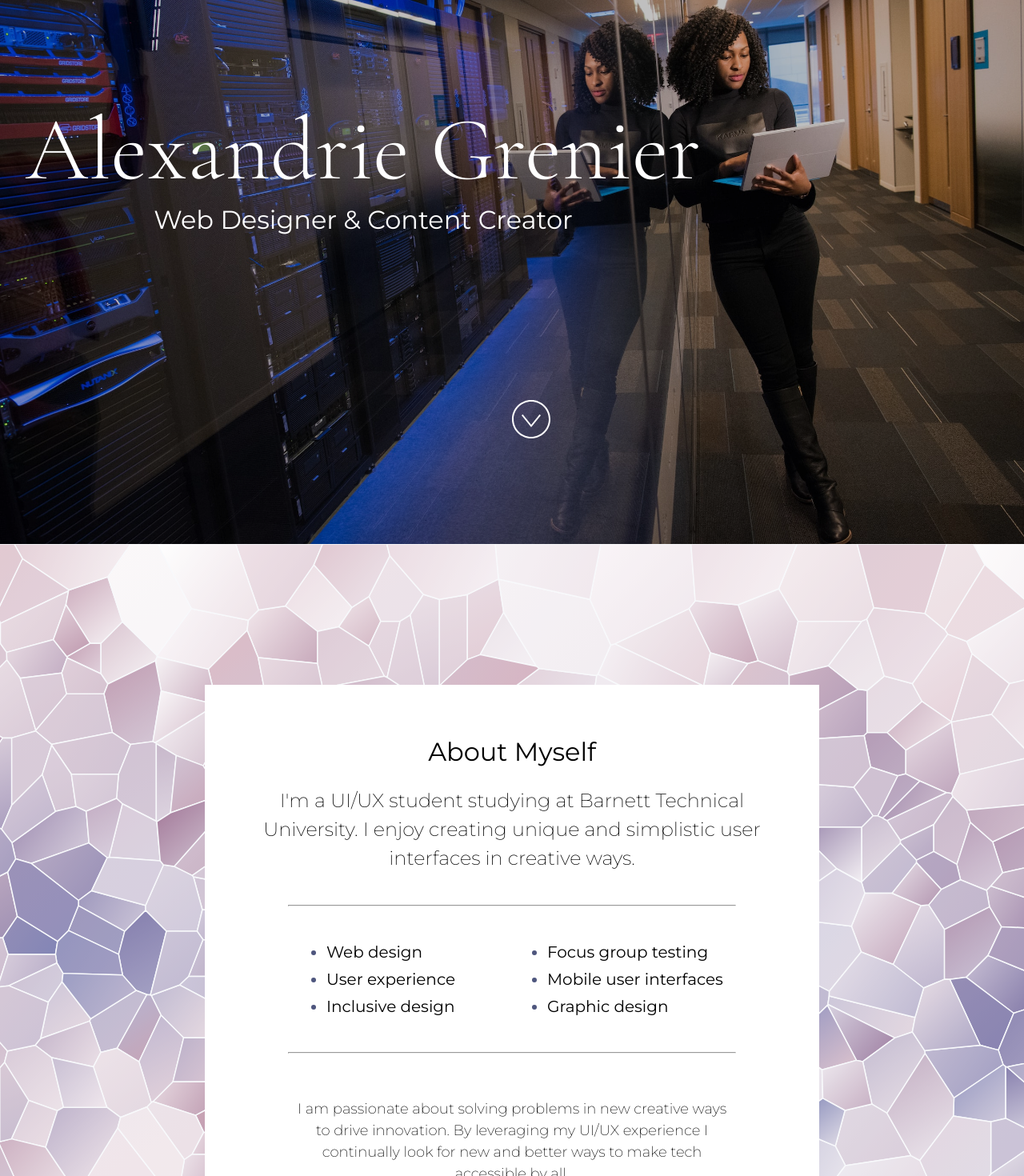
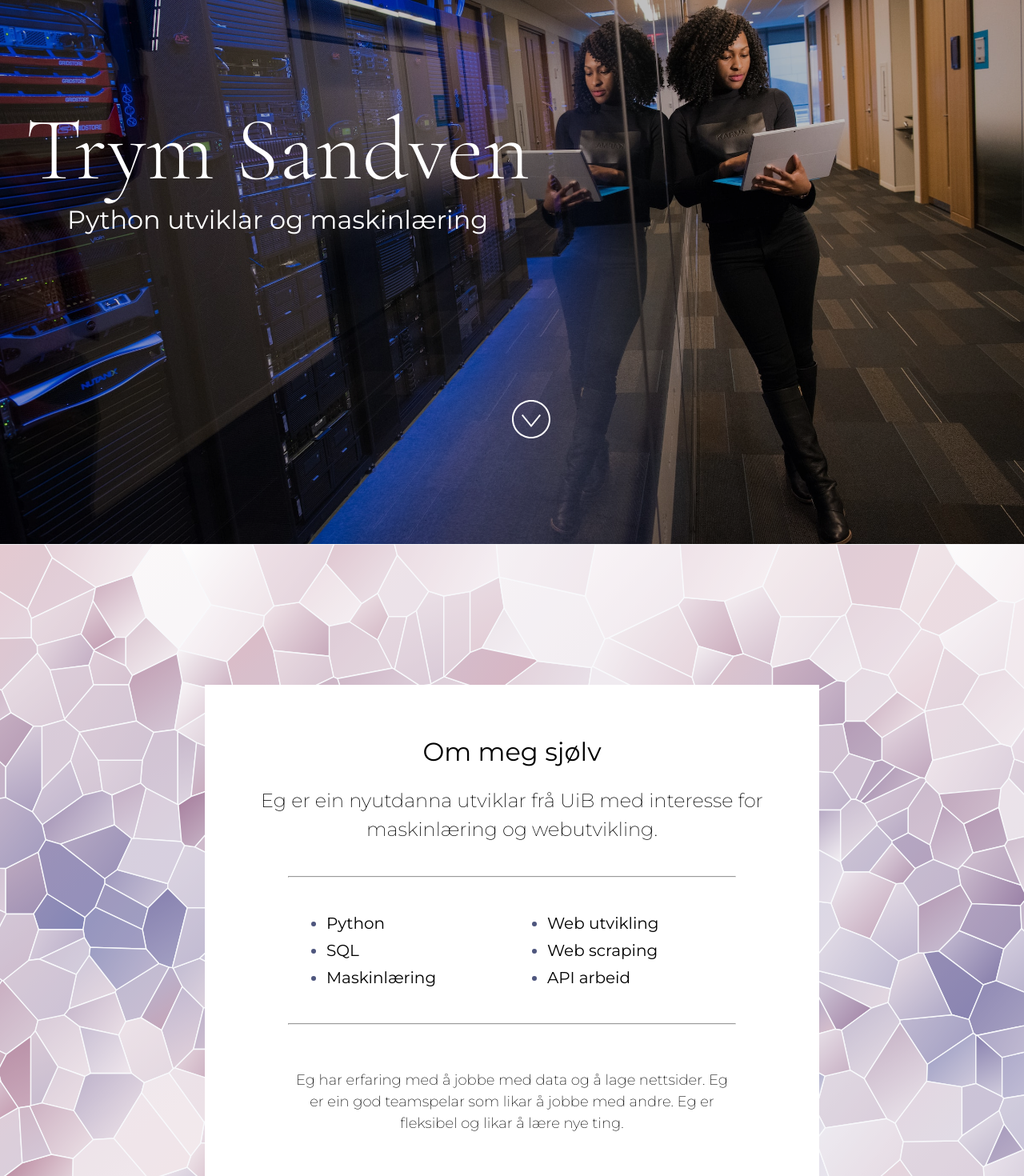
Before and after one commit to TrymSandven/Portfolio, a React (Vite) app: page / in a window 1280 px wide. Shown: the part 120-1590 px from the top of the page at 80% size. Built offline with nearby package versions, Linux system fonts and the light colour scheme.

Commit message:
updated about page

```diff
--- a/src/App.jsx
+++ b/src/App.jsx
@@ -24,12 +24,12 @@ import "./styles.css";
  * If you don't have one of the social sites listed, leave it as an empty string.
  */
 const siteProps = {
-  name: "Alexandrie Grenier",
-  title: "Web Designer & Content Creator",
-  email: "alex@example.com",
-  gitHub: "microsoft",
+  name: "Trym Sandven",
+  title: "Python utviklar og maskinlæring",
+  email: "trymsandven@gmail.com",
+  gitHub: "TrymSandven",
   instagram: "microsoft",
-  linkedIn: "satyanadella",
+  linkedIn: "trym-sandven-29200522b",
   medium: "",
   twitter: "microsoft",
   youTube: "Code",
--- a/src/Components/About.jsx
+++ b/src/Components/About.jsx
@@ -24,19 +24,19 @@ const imageAltText = "purple and blue abstract background";
  * Sort description that expands on your title on the Home component.
  */
 const description =
-  "I'm a UI/UX student studying at Barnett Technical University. I enjoy creating unique and simplistic user interfaces in creative ways.";
+  "Eg er ein nyutdanna utviklar frå UiB med interesse for maskinlæring og webutvikling.";
 
 /**
  * List of some of skills or technologies you work on, are learning,
  * passionate about, or enjoy,
  */
 const skillsList = [
-  "Web design",
-  "User experience",
-  "Inclusive design",
-  "Focus group testing",
-  "Mobile user interfaces",
-  "Graphic design",
+  "Python",
+  "SQL",
+  "Maskinlæring",
+  "Web utvikling",
+  "Web scraping",
+  "API arbeid",
 ];
 
 /**
@@ -45,7 +45,7 @@ const skillsList = [
  * about you on a professional level.
  */
 const detailOrQuote =
-  "I am passionate about solving problems in new creative ways to drive innovation. By leveraging my UI/UX experience I continually look for new and better ways to make tech accessible by all.";
+  " Eg har erfaring med å jobbe med data og å lage nettsider. Eg er ein god teamspelar som likar å jobbe med andre. Eg er fleksibel og likar å lære nye ting.";
 
 const About = () => {
   return (
@@ -60,7 +60,7 @@ const About = () => {
           textAlign: "center",
         }}
       >
-        <h2>About Myself</h2>
+        <h2>Om meg sjølv</h2>
         <p className="large">{description}</p>
         <hr />
         <ul
```
